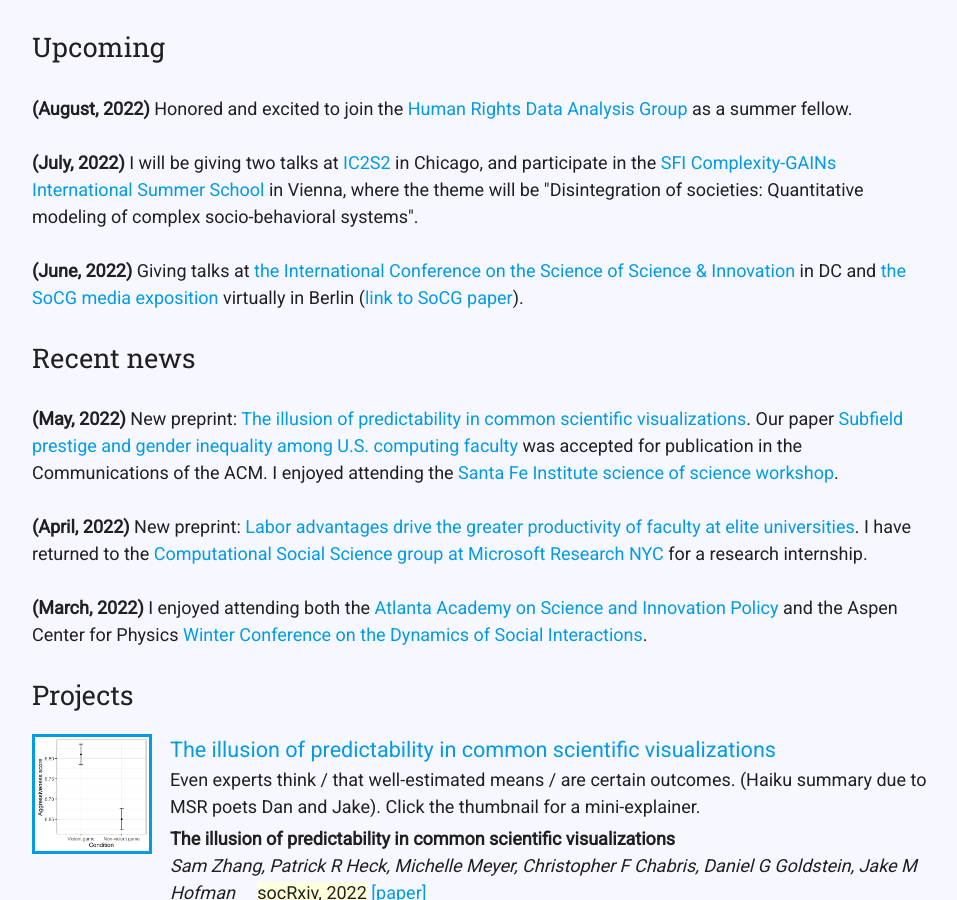
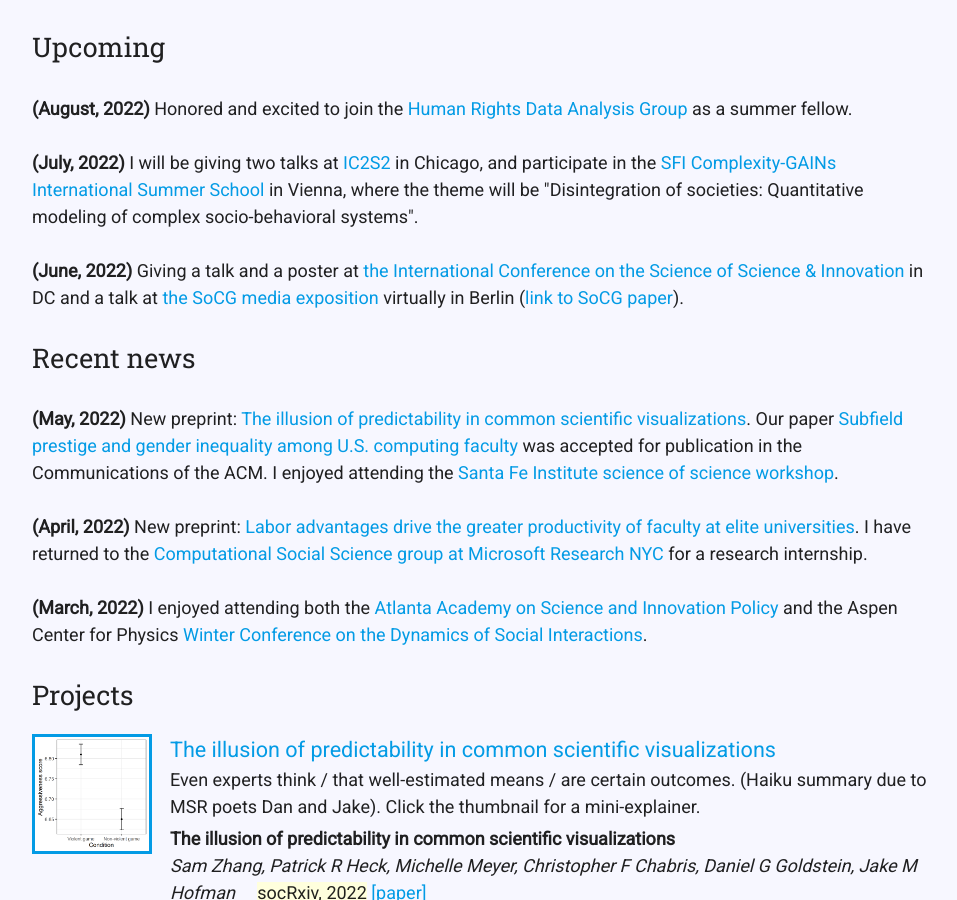
Before and after one commit to samzhang111/samzhang111.github.io, a Jekyll site: the page built from index.html, in a window 1280 px wide and 900 px high, scrolled down 874 px. Shown: the whole window, without its empty margins (160-1117 px from the left). Built offline with Jekyll 4.4.1, drawn with Linux system fonts in a browser that asks for light colours; nearby versions of some CDN libraries.

Commit message:
fixed cv link on about page (thanks matt!)

```diff
--- a/html/about.html
+++ b/html/about.html
@@ -31,6 +31,6 @@
 I am proud to be organizing for the future of public higher education in Colorado with our wall-to-wall university labor union, <a href="https://ucwcolorado.org">United Campus Workers - CWA Local 7799</a>.
 My other hobbies include taking <a href="/images/tulia2.jpg" target="_blank">my</a> <a href="/images/long.jpg" target="_blank">long</a> <a href="/images/boop.jpg" target="_blank">dog</a> on <a href="/images/hike.jpg" target="_blank">adventures</a>, and as of late, biking.
 <p>
-<a href="https://drive.google.com/file/d/1mVwEsXKSUlf9_TCTSgf0wb74P9SHHqnS/view?usp=sharing" target="_blank">My CV</a>
+    <div> <a href="https://drive.google.com/file/d/1OE7QoxoABqyt_taL8X0DXcrj5LStpAIp/view?usp=sharing" target="_blank">Link to CV</a> </div>
     </div>
 </div>
--- a/index.html
+++ b/index.html
@@ -45,7 +45,7 @@
               <li> <b>(August, 2022)</b> Honored and excited to join the <a href="https://hrdag.org/" target="_blank">Human Rights Data Analysis Group</a> as a summer fellow.</li>
               <li> <b>(July, 2022)</b>
                  I will be giving two talks at <a href="https://boothuchicagocaai.wixsite.com/website-2">IC2S2</a> in Chicago, and participate in the <a href="https://www.santafe.edu/engage/learn/programs/complexity-gains-international-summer-school" target="_blank">SFI Complexity-GAINs International Summer School</a> in Vienna, where the theme will be "Disintegration of societies: Quantitative modeling of complex socio-behavioral systems".</li>
-              <li> <b>(June, 2022)</b> Giving talks at <a href="https://www.icssi.org/" target="_blank">the International Conference on the Science of Science & Innovation</a> in DC and <a href="https://www.inf.fu-berlin.de/inst/ag-ti/socg22/program.html" target="_blank">the SoCG media exposition</a> virtually in Berlin (<a href="https://drops.dagstuhl.de/opus/volltexte/2022/16075/pdf/LIPIcs-SoCG-2022-67.pdf" target="_blank">link to SoCG paper</a>).</li>
+              <li> <b>(June, 2022)</b> Giving a talk and a poster at <a href="https://www.icssi.org/" target="_blank">the International Conference on the Science of Science & Innovation</a> in DC and a talk at <a href="https://www.inf.fu-berlin.de/inst/ag-ti/socg22/program.html" target="_blank">the SoCG media exposition</a> virtually in Berlin (<a href="https://drops.dagstuhl.de/opus/volltexte/2022/16075/pdf/LIPIcs-SoCG-2022-67.pdf" target="_blank">link to SoCG paper</a>).</li>
           </ul>
 </div>
 
```
